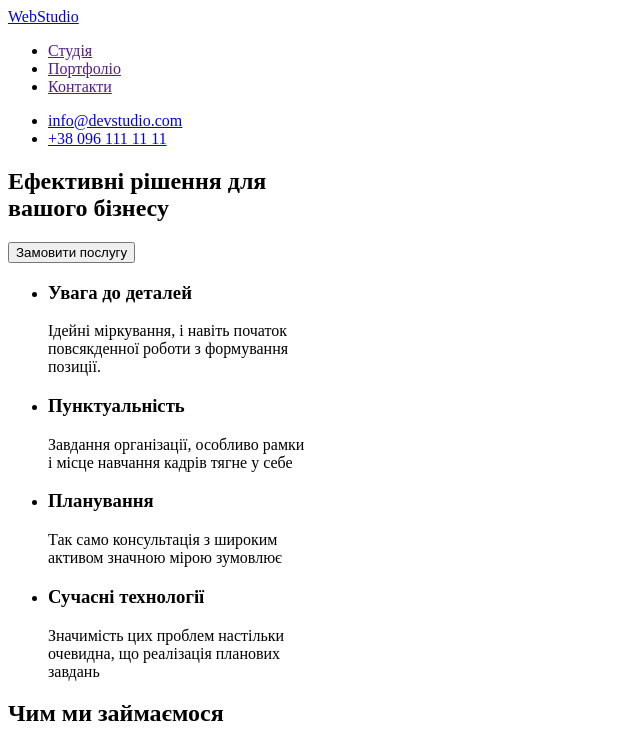
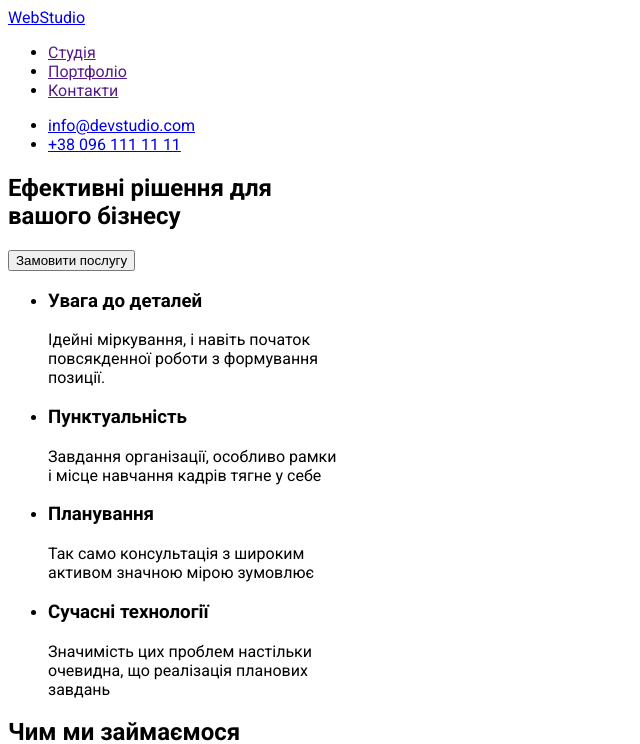
Before and after one commit to Ignat21215/webstudio_scss, a plain HTML site: page index.html in a window 1280 px wide. Shown: the top 744 px of the page, without its empty margins (0-640 px from the left). Drawn offline with Linux system fonts and the light colour scheme; files that its build step writes are made by us from their sources.

Commit message:
Update style.css

```diff
--- a/css/style.css
+++ b/css/style.css
@@ -21,3 +21,6 @@
   --font-family: "Roboto", sans-serif;
   --second-family: "Raleway", sans-serif;
 }
+body {
+  font-family: var(--font-family)
+}
```
